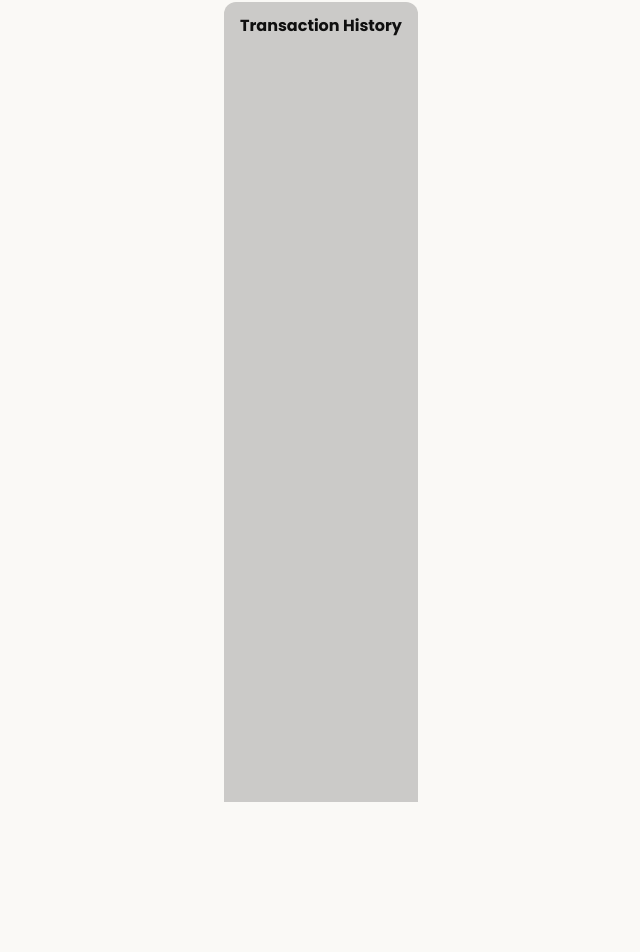
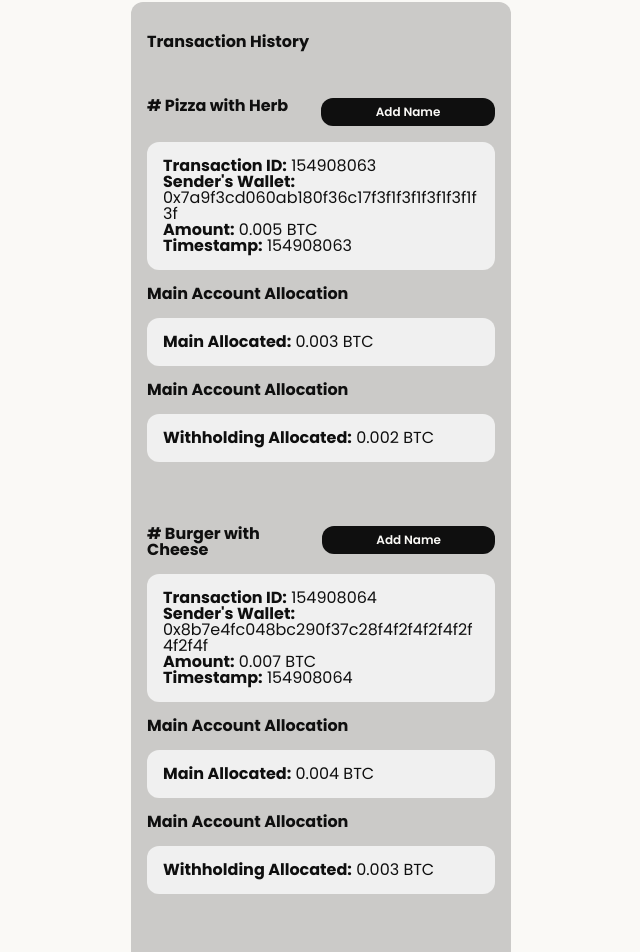
Before and after one commit to staxerlabs/frontend, a React (Vite) app: page /transaction-history in a window 1280 px wide. Shown: the part 82-1034 px from the top of the page, without its empty margins (319-959 px from the left). Before the commit the page ends 884 px from the top, so only its background shows below. Built offline with nearby package versions, Linux system fonts and the light colour scheme.

Commit message:
feat: add transaction history page

```diff
--- a/src/components/Card.tsx
+++ b/src/components/CardText.tsx
@@ -8,7 +8,7 @@ interface CardProps {
 const Card: React.FC<CardProps> = ({ text }) => {
   return (
     <div className="card">
-      <p>{text}</p>
+      {text}
     </div>
   );
 };
--- a/src/components/SelectRates.tsx
+++ b/src/components/SelectRates.tsx
@@ -1,7 +1,7 @@
 import React from 'react';
 import { useNavigate } from 'react-router-dom';
 import '../styles/onboarding.css'
-import Card from './Card';
+import Card from './CardText';
 
 interface SelectRatesProps {}
 
--- /dev/null
+++ b/src/components/TransactionCard.tsx
@@ -0,0 +1,50 @@
+import React from "react";
+import '../styles/transaction-card.css'
+import { useNavigate } from "react-router-dom";
+
+interface Transaction {
+    name: string;
+    transaction_id: number;
+    senders_wallet: string;
+    amount: number;
+    timestamp: number;
+    main_allocated: number;
+    withholding_allocated: number;
+  }
+
+  interface TransactionCardProps {
+    transaction: Transaction;
+  }
+
+const TransactionCard: React.FC<TransactionCardProps> = ({transaction}) => {
+    const navigate = useNavigate();
+
+    return (
+        <div className="transaction-card">
+            <span className="transaction-card-title">
+                <h2># {transaction.name}</h2>
+                <button onClick={() => navigate(`/edit-transaction/:${transaction.transaction_id}`)}>Add Name</button>
+            </span>
+
+            <div className="transaction-card-section">
+                <p><strong>Transaction ID:</strong> {transaction.transaction_id}</p>
+                <p><strong>Sender's Wallet:</strong> {transaction.senders_wallet}</p>
+                <p><strong>Amount:</strong> {transaction.amount} BTC</p>
+                <p><strong>Timestamp:</strong> {transaction.timestamp}</p>
+            </div>
+            <h3>Main Account Allocation</h3>
+            <div className="transaction-card-section">
+                <p><strong>Main Allocated:</strong> {transaction.main_allocated} BTC</p>
+            </div>
+
+            <h3>Main Account Allocation</h3>
+            <div className="transaction-card-section">
+                <p><strong>Withholding Allocated:</strong> {transaction.withholding_allocated} BTC</p>
+            </div>
+
+
+        </div>
+    );
+}
+
+export default TransactionCard;
--- a/src/index.css
+++ b/src/index.css
@@ -56,6 +56,10 @@ html, body, #root, .App, .layout {
     padding: 1rem;
 }
 
+.content {
+    width: 100%;
+}
+
 main {
     min-height: 50svh;
 }
@@ -97,7 +101,8 @@ button {
 }
 
 .button-wide {
-    width: 100%;
+    width: 90%;
+    margin: 1rem;
 }
 
 input[type=text] {
@@ -165,4 +170,8 @@ select {
         width: 380px;
     }
 
+    .content {
+        width: 380px;
+    }
+
 }
--- a/src/pages/CreateNewSafe.tsx
+++ b/src/pages/CreateNewSafe.tsx
@@ -1,7 +1,7 @@
 import React from 'react';
 import { useState } from 'react';
 import { useNavigate } from 'react-router-dom';
-import Card from '../components/Card';
+import Card from '../components/CardText';
 import '../styles/newsafe.css'
 
 interface CreateNewSafeProps {}
--- a/src/pages/CreateNewSafe2.tsx
+++ b/src/pages/CreateNewSafe2.tsx
@@ -1,6 +1,6 @@
 import React from 'react';
 import { useNavigate } from 'react-router-dom';
-import Card from '../components/Card';
+import Card from '../components/CardText';
 import '../styles/newsafe.css'
 
 interface CreateNewSafe2Props {}
--- a/src/pages/TransactionHistory.tsx
+++ b/src/pages/TransactionHistory.tsx
@@ -1,10 +1,21 @@
 import React from "react";
 import '../styles/transaction-history.css'
+import data from '../utils/transaction.json'
+import TransactionCard from '../components/TransactionCard'
+import { useNavigate } from "react-router-dom";
 
 const TransactionHistory: React.FC = () => {
     return (
         <main className="history-container">
             <h1>Transaction History</h1>
+            {data.map(transaction => (
+                <TransactionCard key={transaction.transaction_id} transaction={transaction} />
+            ))}
+
+         <button
+            onClick={() => useNavigate('/dashboard')}
+            className="button-wide"
+         >Back to dashboard</button>
         </main>
     );
 }
--- a/src/styles/header.css
+++ b/src/styles/header.css
@@ -18,3 +18,11 @@
     font-weight: 700;
     font-size: 24px;
 }
+
+/* Desktop */
+@media screen and (min-width: 780px) {
+    header {
+        max-width: 380px;
+    }
+
+}
--- /dev/null
+++ b/src/styles/transaction-card.css
@@ -0,0 +1,25 @@
+.transaction-card {
+    text-wrap: wrap;
+    word-wrap: break-word;
+    width: 100%;
+}
+
+.transaction-card-section {
+    width: 100%;
+    background-color: var(--grey);
+    border-radius: 12px;
+    padding: 1rem;
+    margin: 1rem 0;
+}
+
+.transaction-card-title {
+    display: flex;
+    justify-content: space-between;
+    align-items: flex-start;
+}
+
+.transaction-card-title > button {
+    height: 28px;
+    width: 50%;
+    font-size: 0.75rem;
+}
--- a/src/styles/transaction-history.css
+++ b/src/styles/transaction-history.css
@@ -5,4 +5,5 @@
     min-height: 100svh;
     background-color: rgba(15,15,15,0.2);
     border-radius: 12px 12px 0 0;
+    padding: 1rem 0;
 }
--- /dev/null
+++ b/src/utils/transaction.json
@@ -0,0 +1,92 @@
+[
+    {
+      "name": "Pizza with Herb",
+      "transaction_id": 154908063,
+      "senders_wallet": "0x7a9f3cd060ab180f36c17f3f1f3f1f3f1f3f1f3f",
+      "amount": 0.005,
+      "timestamp": 154908063,
+      "main_allocated": 0.003,
+      "withholding_allocated": 0.002
+    },
+    {
+      "name": "Burger with Cheese",
+      "transaction_id": 154908064,
+      "senders_wallet": "0x8b7e4fc048bc290f37c28f4f2f4f2f4f2f4f2f4f",
+      "amount": 0.007,
+      "timestamp": 154908064,
+      "main_allocated": 0.004,
+      "withholding_allocated": 0.003
+    },
+    {
+      "name": "Pasta with Alfredo",
+      "transaction_id": 154908065,
+      "senders_wallet": "0x9c6d5eb037cd390f38c39f5f3f5f3f5f3f5f3f5f",
+      "amount": 0.006,
+      "timestamp": 154908065,
+      "main_allocated": 0.0035,
+      "withholding_allocated": 0.0025
+    },
+    {
+      "name": "Salad with Vinaigrette",
+      "transaction_id": 154908066,
+      "senders_wallet": "0xab8f2de062ef150f39c4ef6f4ef6f4ef6f4ef6f4e",
+      "amount": 0.004,
+      "timestamp": 154908066,
+      "main_allocated": 0.0025,
+      "withholding_allocated": 0.0015
+    },
+    {
+      "name": "Sushi with Wasabi",
+      "transaction_id": 154908067,
+      "senders_wallet": "0xbc1a9fe073cf160f3ac8ff7f3ff7f3ff7f3ff7f3f",
+      "amount": 0.008,
+      "timestamp": 154908067,
+      "main_allocated": 0.005,
+      "withholding_allocated": 0.003
+    },
+    {
+      "name": "Taco with Guacamole",
+      "transaction_id": 154908068,
+      "senders_wallet": "0xcd3b1ae084bd170f3bc9ff8f3ff8f3ff8f3ff8f3f",
+      "amount": 0.009,
+      "timestamp": 154908068,
+      "main_allocated": 0.0055,
+      "withholding_allocated": 0.0035
+    },
+    {
+      "name": "Steak with Chimichurri",
+      "transaction_id": 154908069,
+      "senders_wallet": "0xde2c0bf095ae180f3cdaf7f4daf7f4daf7f4daf7f",
+      "amount": 0.01,
+      "timestamp": 154908069,
+      "main_allocated": 0.006,
+      "withholding_allocated": 0.004
+    },
+    {
+      "name": "Fried Chicken with BBQ Sauce",
+      "transaction_id": 154908070,
+      "senders_wallet": "0xef0d3be0a6fd190f3debf8f4ebf8f4ebf8f4ebf8f",
+      "amount": 0.0075,
+      "timestamp": 154908070,
+      "main_allocated": 0.0045,
+      "withholding_allocated": 0.003
+    },
+    {
+      "name": "Ramen with Egg",
+      "transaction_id": 154908071,
+      "senders_wallet": "0xfa4e9ac0b7ee1a0f3edcf9f3edcf9f3edcf9f3edcf",
+      "amount": 0.0065,
+      "timestamp": 154908071,
+      "main_allocated": 0.004,
+      "withholding_allocated": 0.0025
+    },
+    {
+      "name": "Fish and Chips",
+      "transaction_id": 154908072,
+      "senders_wallet": "0x1b2d2a80b4ff1b0f3fedfff3fedfff3fedfff3fedf",
+      "amount": 0.0085,
+      "timestamp": 154908072,
+      "main_allocated": 0.005,
+      "withholding_allocated": 0.0035
+    }
+  ]
```
